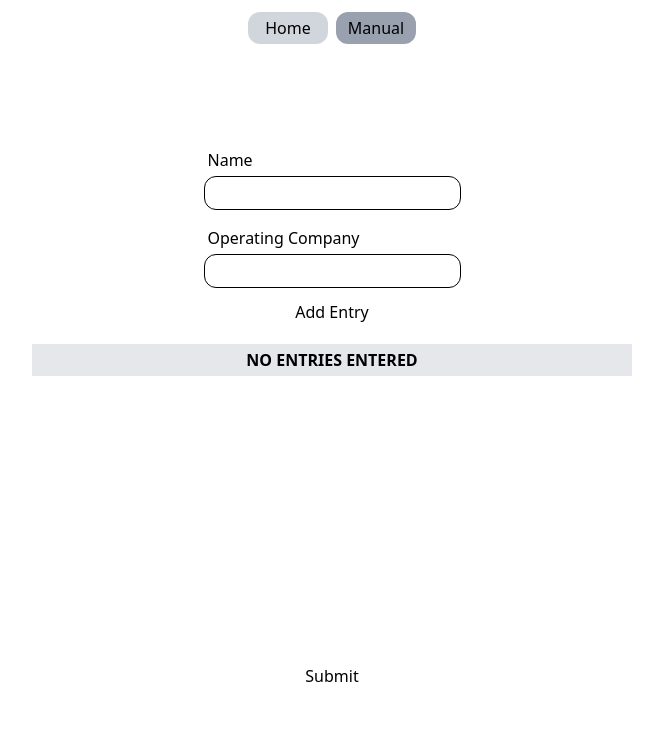
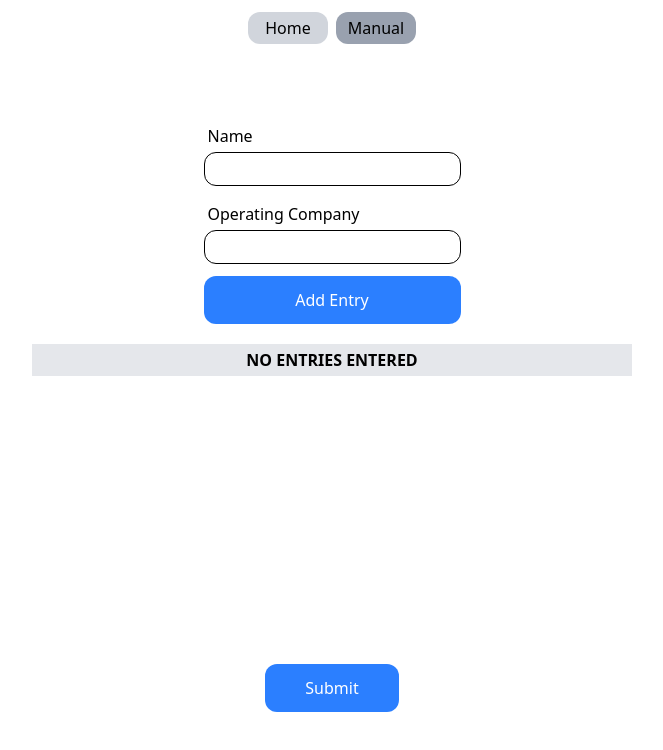
Before and after one commit to bobllor/TEKBulker, a React (Vite) app: page /manual in a window 1280 px wide. Shown: the top 750 px of the page, without its empty margins (308-971 px from the left). Built offline with nearby package versions, Linux system fonts and the light colour scheme.

Commit message:
updated function check and buttons

```diff
--- a/src/components/FileComponents/utils/index.ts
+++ b/src/components/FileComponents/utils/index.ts
@@ -12,6 +12,11 @@ export function onFileChange(
         if(!file) return;
 
         const fileName: string = file.name;
+
+        if(fileName.split(".").at(-1)?.toLowerCase() != 'xlsx'){
+            toastError("Only Excel files (.xlsx) are accepted.");
+            return;
+        }
 
         setUploadedFiles(prev => [...prev, {id: id, name: fileName, file: file}]);
 }
--- a/src/components/FormComponents/ManualForm.tsx
+++ b/src/components/FormComponents/ManualForm.tsx
@@ -46,6 +46,7 @@ export default function ManualForm({formState, select}:{
                     </div>
                 ))}
                 <button
+                className={`px-5 py-3 rounded-xl bg-blue-500 text-white hover:bg-blue-400`}
                 disabled={disableSubmit}
                 onClick={() => addEntry(divRef, setManualData)}>Add Entry</button>
             </div>
@@ -61,6 +62,7 @@ export default function ManualForm({formState, select}:{
             </div>
             <div>
                 <button
+                className={`px-10 py-3 rounded-xl bg-blue-500 text-white hover:bg-blue-400`}
                 onClick={() => submitManualEntry(manualData)}>Submit</button>
             </div>
         </>
```
